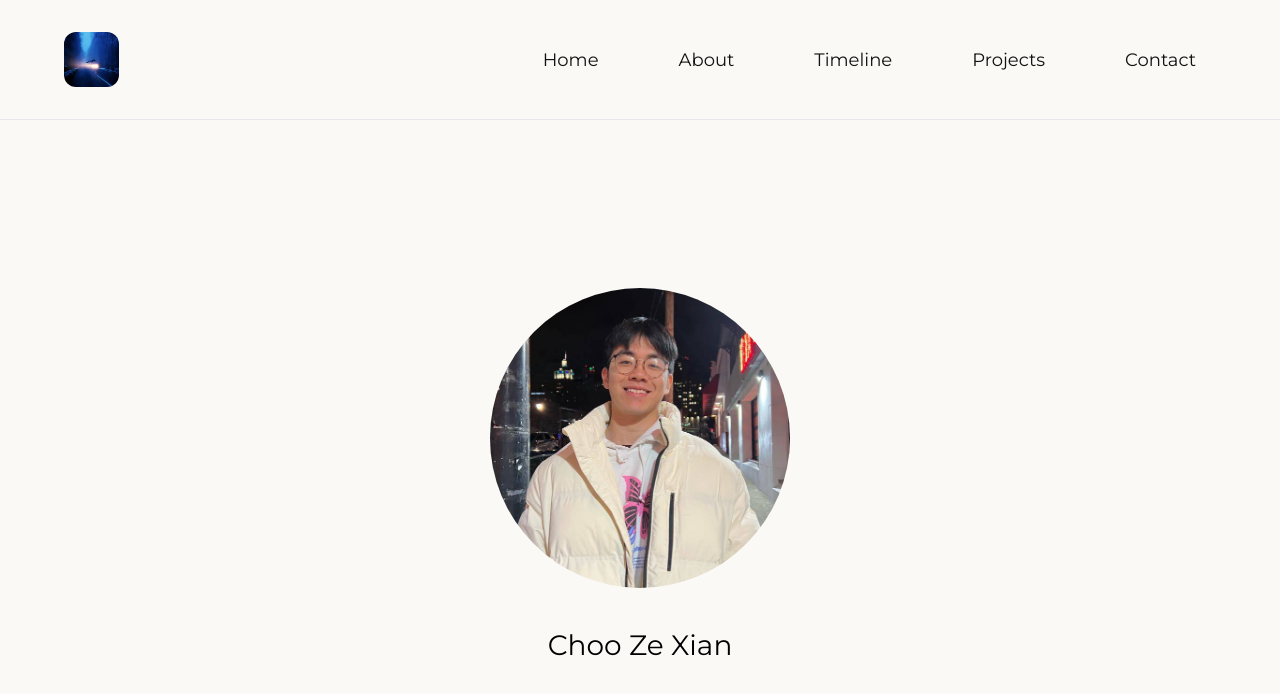
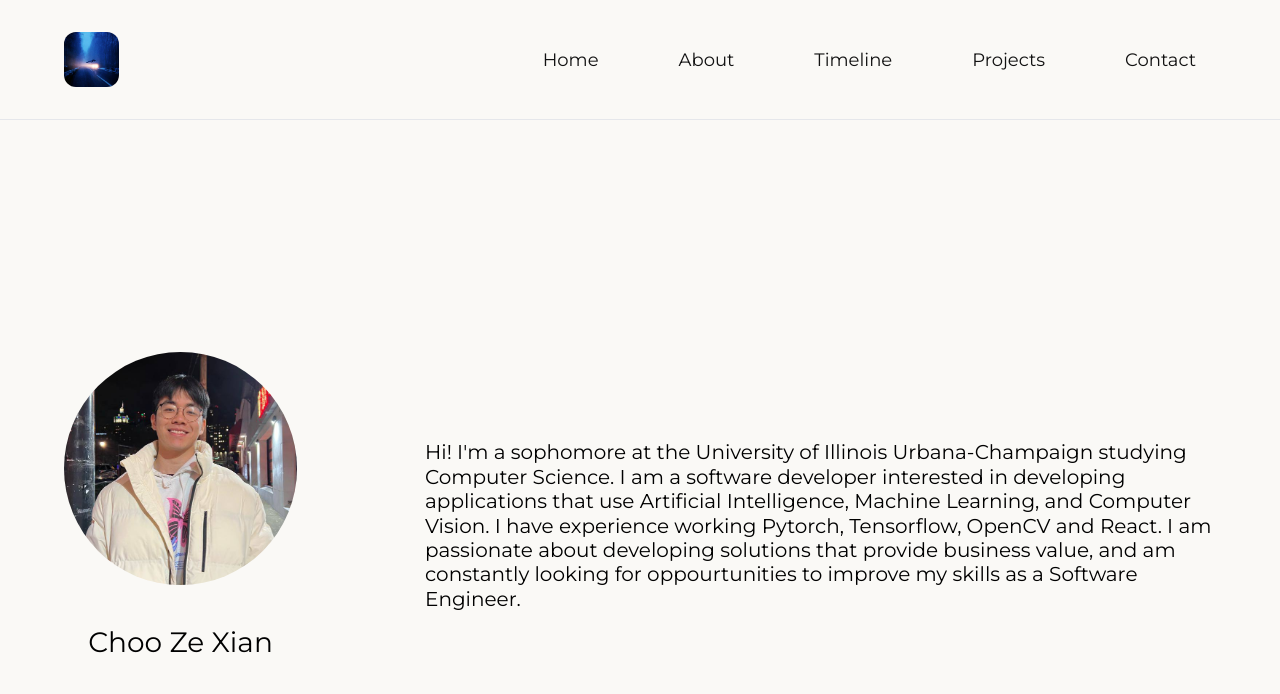
Before and after one commit to zexianchoo/zexianchoo.github.io, a React (Vite) app: page / in a window 1280 px wide. Shown: the top 694 px of the page. Built offline with nearby package versions, Linux system fonts and the light colour scheme; a web font is replaced by a local one.

Commit message:
done with home page

```diff
--- a/src/components/Hero.jsx
+++ b/src/components/Hero.jsx
@@ -7,21 +7,25 @@ const Hero = () => {
   return (
     <section
       id='home'
-      className='w-full flex justify-center justify-items-center text-center min-h-screen max-container fading-down-slow'
+      className='pt-64 flex justify-between items-center max-container min-h-full'
     >
-      <div className='relative w-half pt-48'>
+      <div className='relative fading-down-slow'>
         <img
           src={ face }
           alt='picture'
-          width={300}
-          height={300}
+          width={1200}
+          height={1200}
           className='rounded-full'
         />
-        <p className='text-3xl font-montserrat text-dark-blue py-8'>
+        <p className='relative text-3xl text-center font-montserrat text-dark-blue py-8 fading-down-slow'>
           Choo Ze Xian
         </p>
-
-      </div>
+        </div>
+        <div className='relative'>
+            <p className='text-xl font-montserrat text-dark-blue pl-32 fading-right-slower' >
+            Hi! I'm a sophomore at the University of Illinois Urbana-Champaign studying Computer Science. I am a software developer interested in developing applications that use Artificial Intelligence, Machine Learning, and Computer Vision. I have experience working Pytorch, Tensorflow, OpenCV and React. I am passionate about developing solutions that provide business value, and am constantly looking for oppourtunities to improve my skills as a Software Engineer.
+            </p>
+        </div>
     </section>
   );
 }
--- a/src/index.css
+++ b/src/index.css
@@ -19,6 +19,18 @@
 .fading-down-slow {
   animation: fade-down-slow 750ms ease 1 normal;
   animation-delay: 0.5s;
+  animation-fill-mode: both;
+}
+
+.fading-down-slower {
+  animation: fade-down-slow 750ms ease 1 normal;
+  animation-delay: 1s;
+  animation-fill-mode: both;
+}
+
+.fading-right-slower {
+  animation: fade-right 750ms ease 1 normal;
+  animation-delay: 1s;
   animation-fill-mode: both;
 }
 
```
